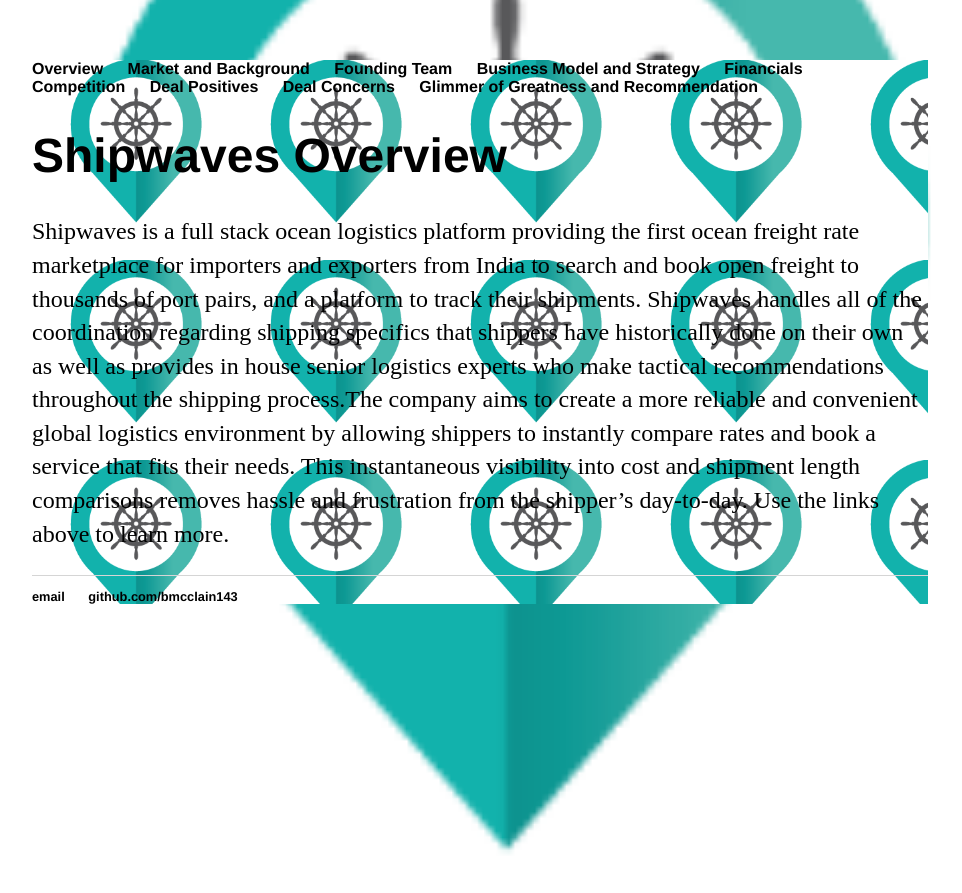
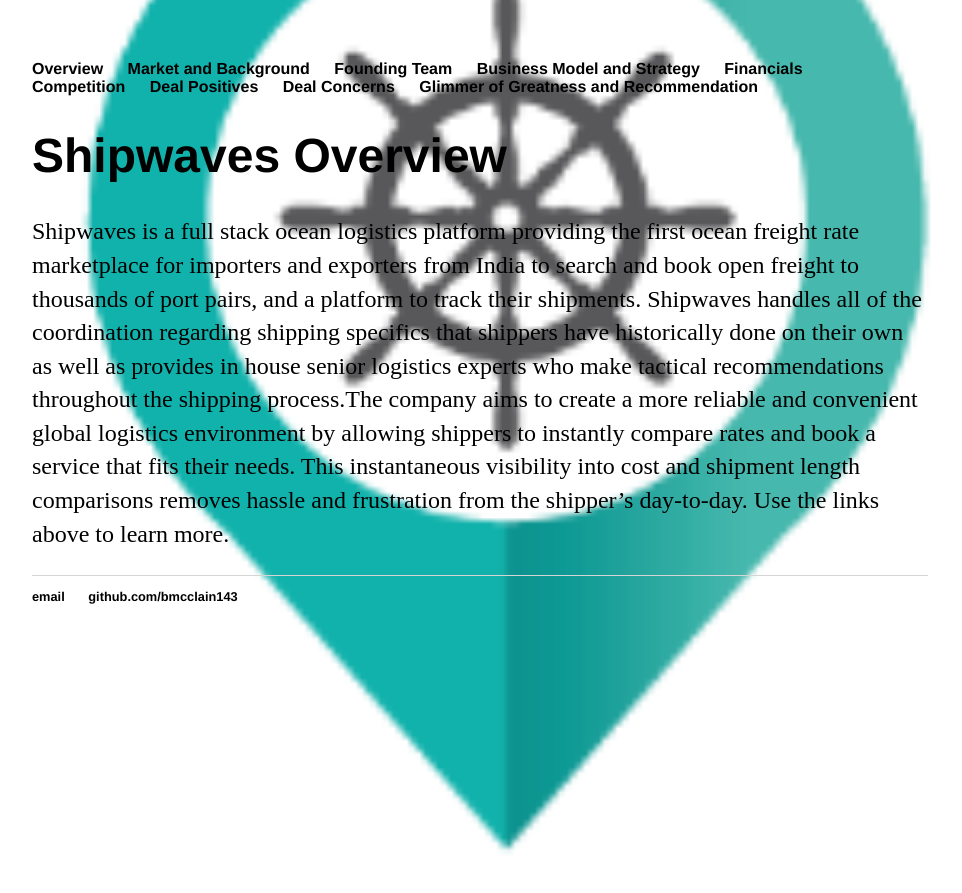
Before and after one commit to bmcclain143/bmcclain143.github.io, a Jekyll site: the page built from index.html, in a window 1280 px wide. Shown: the top 893 px of the page, without its empty margins (160-1122 px from the left). Built offline with Jekyll 4.4.1, drawn with Linux system fonts in a browser that asks for light colours.

Commit message:
Update main.css

```diff
--- a/css/main.css
+++ b/css/main.css
@@ -1,7 +1,6 @@
 body {
     margin: 60px auto;
     width: 70%;
-    background-image: url('../Shipwaves.jpg');
 }
 nav ul, footer ul {
     font-family:'Helvetica', 'Roboto', 'Sans-Serif';
```
